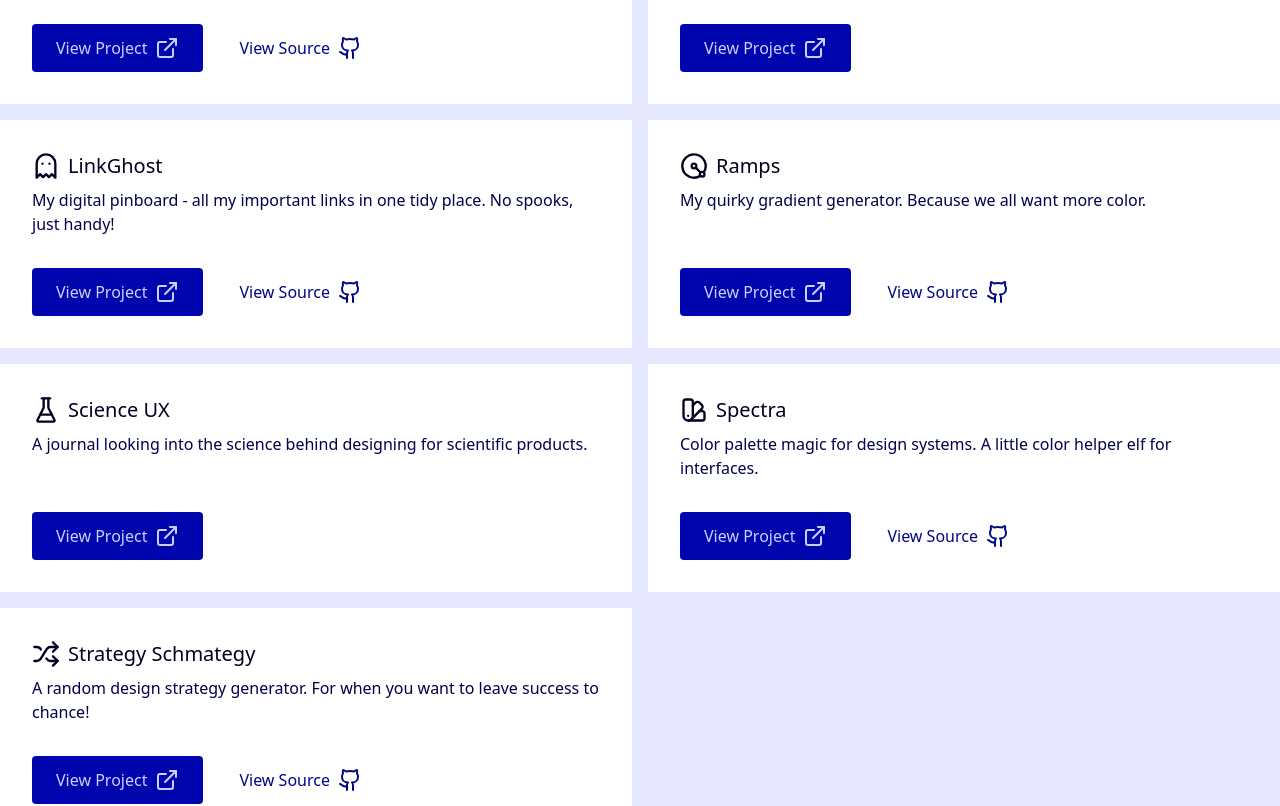
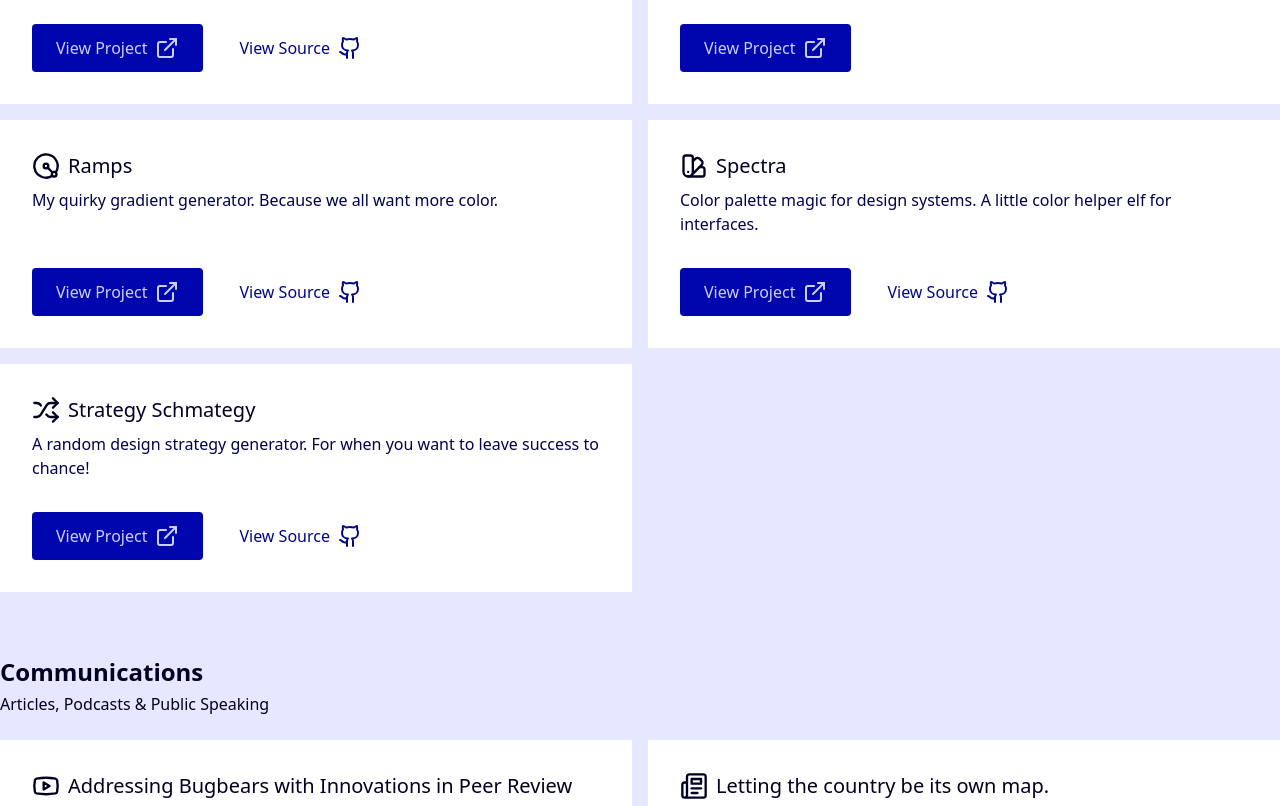
Before and after one commit to renderghost/links, a Next.js app: page / in a window 1280 px wide. Shown: the part 700-1506 px from the top of the page. Built offline with nearby package versions, Linux system fonts and the light colour scheme.

Commit message:
refactor: Update project description and remove unused project entries.

```diff
--- a/src/components/atom/SocialLinks.tsx
+++ b/src/components/atom/SocialLinks.tsx
@@ -2,7 +2,14 @@
 
 import React from 'react';
 import { SquareIconButton } from './Button';
-import { Figma, Github, Newspaper, ListMusic, Linkedin } from 'lucide-react';
+import {
+	Figma,
+	Sparkles,
+	Github,
+	Newspaper,
+	ListMusic,
+	Linkedin,
+} from 'lucide-react';
 
 interface SocialLink {
 	title: string;
@@ -29,6 +36,12 @@ const socialLinks: SocialLink[] = [
 		url: 'https://medium.com/@render_ghost',
 		icon: Newspaper,
 		ariaLabel: 'Read my Articles on Medium',
+	},
+	{
+		title: 'Morressier',
+		url: 'https://www.morressier.com',
+		icon: Sparkles,
+		ariaLabel: 'Check out where I work',
 	},
 	{
 		title: 'LinkedIn',
--- a/src/components/sections/OtherLinks.tsx
+++ b/src/components/sections/OtherLinks.tsx
@@ -3,7 +3,14 @@
 import React from 'react';
 import { FilledButton } from '../atom/Button';
 import Section from '../atom/Section';
-import { Figma, Github, Newspaper, ListMusic, Linkedin } from 'lucide-react';
+import {
+	Figma,
+	Github,
+	Newspaper,
+	ListMusic,
+	Linkedin,
+	Sparkles,
+} from 'lucide-react';
 
 const linksList = [
 	{
@@ -23,6 +30,12 @@ const linksList = [
 		url: 'https://medium.com/@render_ghost',
 		icon: Newspaper,
 		ariaLabel: 'Read my Articles on Medium',
+	},
+	{
+		title: 'Morressier',
+		url: 'https://www.morressier.com',
+		icon: Sparkles,
+		ariaLabel: 'Check out where I work',
 	},
 	{
 		title: 'LinkedIn',
--- a/src/components/sections/Projects.tsx
+++ b/src/components/sections/Projects.tsx
@@ -10,9 +10,7 @@ import {
 	Shuffle,
 	PersonStanding,
 	BookType,
-	Ghost,
 	SwatchBook,
-	FlaskConical,
 	BotMessageSquare,
 	Atom,
 } from 'lucide-react';
@@ -55,27 +53,12 @@ const projectsList: Project[] = [
 		url: 'https://github.com/Morressier/fictional-design-data',
 	},
 	{
-		title: 'LinkGhost',
-		ariaLabel:
-			'My digital pinboard - all my important links in one tidy place. No spooks, just handy! ',
-		icon: Ghost,
-		url: 'https://linkghost.renderg.host/',
-		sourceUrl: 'https://github.com/renderghost/linkghost',
-	},
-	{
 		title: 'Ramps',
 		ariaLabel:
 			'My quirky gradient generator. Because we all want more color.',
 		icon: Radius,
 		url: 'https://ramps.renderg.host/',
 		sourceUrl: 'https://github.com/renderghost/ramps',
-	},
-	{
-		title: 'Science UX',
-		ariaLabel:
-			'A journal looking into the science behind designing for scientific products.',
-		icon: FlaskConical,
-		url: 'https://scienceux.org/',
 	},
 	{
 		title: 'Spectra',
@@ -154,7 +137,7 @@ const Projects: React.FC = () => (
 	<Section
 		id='my-lab'
 		title='The Lab'
-		description='Learning through playing with code.'
+		description='Learning through playing with constantly-breaking code.'
 	>
 		<div
 			className='grid grid-cols-1 md:grid-cols-2 lg:grid-cols-2 gap-4'
```
